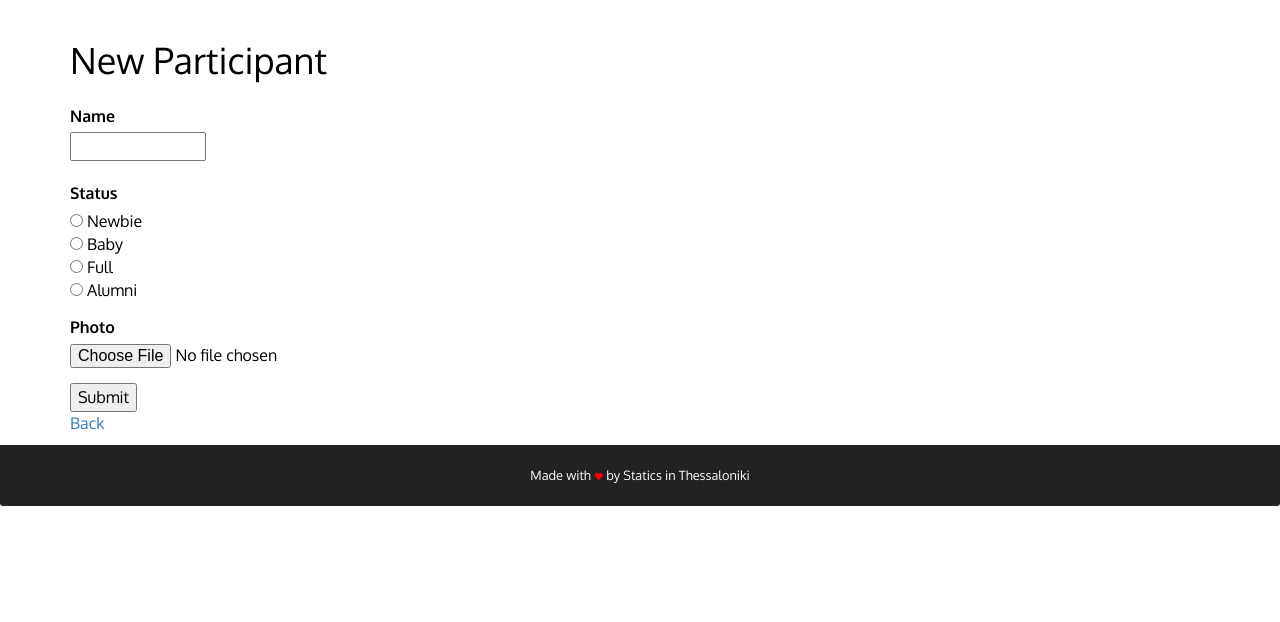
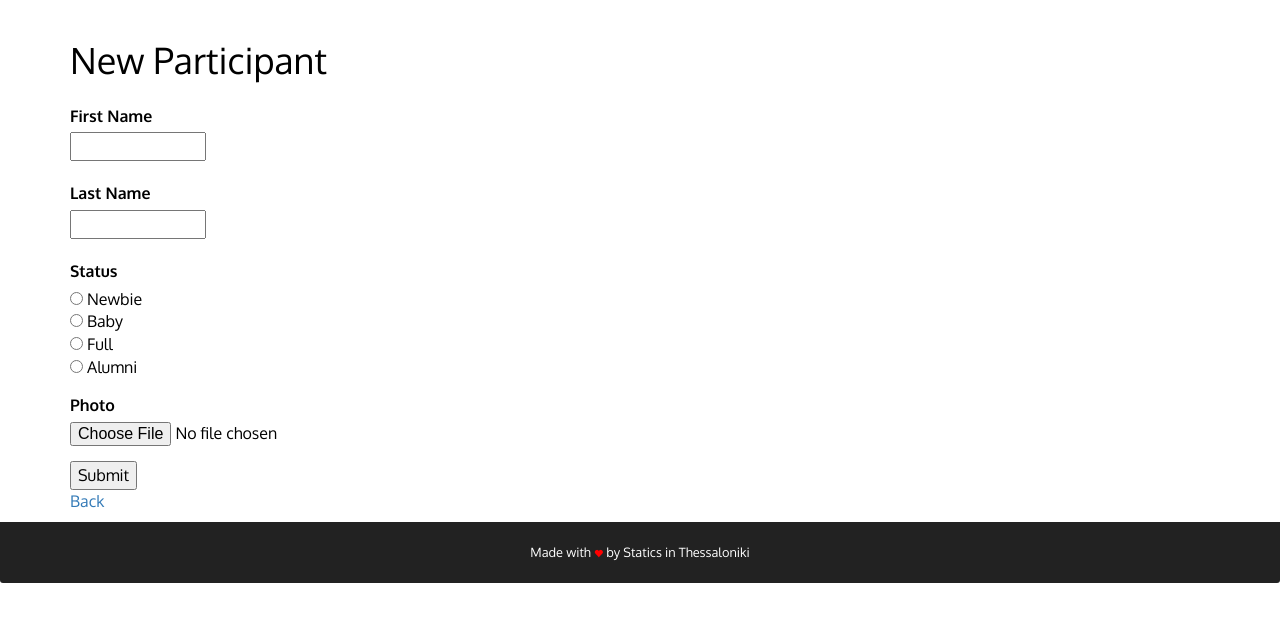
Before and after one commit to Sleepy-Cookie-Studios/Facilis, a Flask app: page /pax/new in a window 1280 px wide. Shown: the part 90-712 px from the top of the page. Run offline with Flask 2, Linux system fonts and the light colour scheme; some libraries are stand-ins or nearby versions.

Commit message:
first and last name split, search works with first or last name, search doesn't auto (de)select can set next speaker from any point in the queue

```diff
--- a/app.py
+++ b/app.py
@@ -46,9 +46,12 @@ def newParticipant():
 def createParticipant():
 	pax = Participant()
 	name = format(request.form['name'])
+	surname = format(request.form['surname'])
 	status = format(request.form['status'])
 	if name!="":
 		pax.name=name
+	if surname!="":
+		pax.surname=surname
 	if status!="":
 		pax.status=status
 	try:
--- a/db_seed.py
+++ b/db_seed.py
@@ -15,11 +15,13 @@ if __name__ == '__main__':
     session.query(Participant).delete()
 
     pax = Participant()
-    pax.name = "Riding Horse"
+    pax.surname = "Horse"
+    pax.name = "Riding"
     pax.status = 1 # newbie
     session.add(pax)
     pax = Participant()
     pax.name = "Rat"
+    pax.surname = "Rat"
     pax.status = 2 # baby
     session.add(pax)
 
--- a/db_setup.py
+++ b/db_setup.py
@@ -15,8 +15,10 @@ class Participant(Base):
     __tablename__ = 'particpant'
 
     id = Column(Integer, primary_key = True)
-    name = Column(String(25), nullable = False, unique= True)
+    name = Column(String(15), nullable = False)
+    surname = Column(String(15),nullable = False)
     status = Column(Integer, nullable = False)
+    UniqueConstraint('name', 'surname', name='UC_name_surname')
 
 engine = create_engine('sqlite:///pax.db')
 
--- a/static/js/scripts.js
+++ b/static/js/scripts.js
@@ -15,7 +15,6 @@ $(function () {
 	var list = [];
 
 	fac.select = function(id){
-		console.log(id);
 		ogClasses = document.getElementById(id.toString()).className;
 		classes = ogClasses.split(" ");
 		if (classes[1] == "selected"){
@@ -104,6 +103,23 @@ $(function () {
 		printQueue();
 	};
 
+	fac.setSpeaker = function(name, priority){
+		if (priority==1){
+			var index = queueOne.indexOf(name);
+			queueOne.splice(index,1);
+		}else{
+			var index = queueTwo.indexOf(name);
+			queueTwo.splice(index,1);
+		}
+
+		var img = document.getElementById("nextImg");
+		img.setAttribute("src","/static/images/"+name+".jpg");
+		document.getElementById("nextName").innerHTML = name;
+		document.getElementById("speakerT").innerHTML = ("00:00");
+
+		printQueue();
+	};
+
 	fac.queueRes = function(ones, twos){
 		document.getElementById("tempTitle").innerHTML = "Queue";
 
@@ -115,20 +131,26 @@ $(function () {
 			if (twos[i]==''){continue;}
 			$fac.queue(twos[i],2);
 		}
-
 	};
 
 	fac.search = function(){
 		var name = document.getElementById("search").value;
-		var res = document.getElementById(name)
+		var res = document.querySelector('[id^="'+name+'"]');
 		if (res){
-			var searchAnchor = document.createElement('a');
-		    searchAnchor.setAttribute("href", "#"+name);
-		    searchAnchor.click();
-		    searchAnchor.remove();
-    		fac.select(parseInt(res.parentElement.id));
+			words = res.id.split(" ")
+			for (i in words){
+				console.log(words[i])
+				if (name==words[i] || name==res.id){
+					var searchAnchor = document.createElement('a');
+			    	searchAnchor.setAttribute("href", "#"+res.id);
+			    	searchAnchor.click();
+			    	searchAnchor.remove();
+	        		// fac.select(parseInt(res.parentElement.id));
+				}
+			}
 		}
-	}
+	};
+
 	var a;
 	fac.delayedSearch = function(){
 		clearTimeout(a);
@@ -136,15 +158,15 @@ $(function () {
 	}
 
 	printQueue = function(){
-		q='';
+		q='High Priority: '+queueTwo.length+' remaining';
 		for (var i=0; i<queueTwo.length; i++){
 			name = "'"+queueTwo[i]+"'";
-			q+='<div class="col-xs-12"> <div id="next" class="pax-tile-small"> <img id="nextImg" width="40" height="40" src="/static/images/'+queueTwo[i]+'.jpg" alt="Next to talk"> <span id="nextName" class="name">'+queueTwo[i]+'</span> <div onclick="$fac.removeQueue('+name+', 2);"><span class="glyphicon glyphicon-scissors"></span></div> </div> </div>';
+			q+='<div class="col-xs-12"> <div id="next" class="pax-tile-small"> <img id="nextImg" width="40" height="40" src="/static/images/'+queueTwo[i]+'.jpg" alt="Next to talk" onclick="$fac.setSpeaker('+name+',2);"> <span id="nextName" class="name" onclick="$fac.setSpeaker('+name+',2);">'+queueTwo[i]+'</span> <div onclick="$fac.removeQueue('+name+', 2);"><span class="glyphicon glyphicon-scissors"></span></div> </div> </div>';
 		}
-		q+='<div class="clearfix"></div> <hr>';
+		q+='<div class="clearfix"></div> <hr> Low Priority: '+queueOne.length+' remaining';
 		for (var i=0; i<queueOne.length; i++){
 			name = "'"+queueOne[i]+"'";
-			q+='<div class="col-xs-12"> <div id="next" class="pax-tile-small"> <img id="nextImg" width="40" height="40" src="/static/images/'+queueOne[i]+'.jpg" alt="Next to talk"> <span id="nextName" class="name">'+queueOne[i]+'</span> <div onclick="$fac.removeQueue('+name+', 1);"><span class="glyphicon glyphicon-scissors"></span></div> </div> </div>';
+			q+='<div class="col-xs-12"> <div id="next" class="pax-tile-small"> <img id="nextImg" width="40" height="40" src="/static/images/'+queueOne[i]+'.jpg" alt="Next to talk" onclick="$fac.setSpeaker('+name+',1);"> <span id="nextName" class="name" onclick="$fac.setSpeaker('+name+',1);">'+queueOne[i]+'</span> <div onclick="$fac.removeQueue('+name+', 1);"><span class="glyphicon glyphicon-scissors"></span></div> </div> </div>';
 		}
 		document.getElementById("nextElement").innerHTML = q;
 
--- a/templates/Participants/form.html
+++ b/templates/Participants/form.html
@@ -11,8 +11,11 @@
 <h1>New Participant</h1>
 
 <form action="{{ url_for('createParticipant') }}" method="post" enctype="multipart/form-data">
-    <label>Name</label><br>
+    <label>First Name</label><br>
     <textarea class="fixxxed" rows="1" cols="16" name="name"></textarea><br>
+
+    <label>Last Name</label><br>
+    <textarea class="fixxxed" rows="1" cols="16" name="surname"></textarea><br>
 
     <label>Status</label><br>
     <input type="radio" name="status" value="1"> Newbie <br>
--- a/templates/Participants/index.html
+++ b/templates/Participants/index.html
@@ -22,9 +22,9 @@
 	{%for i in list%}
 		<div class="col-md-3 col-sm-4 col-xs-6">
 				<div id="{{i.id|string}}" class="pax-tile{%if active%}{%if i.id in active%} selected{%endif%}{%endif%}" onclick="$fac.select({{i.id}});">
-					<img width="200" height="200" src="/static/images/{{i.name}}.jpg" alt="{{i.name}}">
-					<span id="{{i.name}}" class="name">
-						{{i.name}}
+					<img width="200" height="200" src="/static/images/{{i.name}} {{i.surname}}.jpg" alt="{{i.name}}">
+					<span id="{{i.name}} {{i.surname}}" class="name">
+						{{i.name}} {{i.surname}}
 						{%if i.status==1%}
 							<span class="glyphicon glyphicon-ice-lolly"></span>
 						{%elif i.status==2%}
```
Also changed, not shown: templates/Sessions/index.html (+4 -4 lines), 1 other file.
